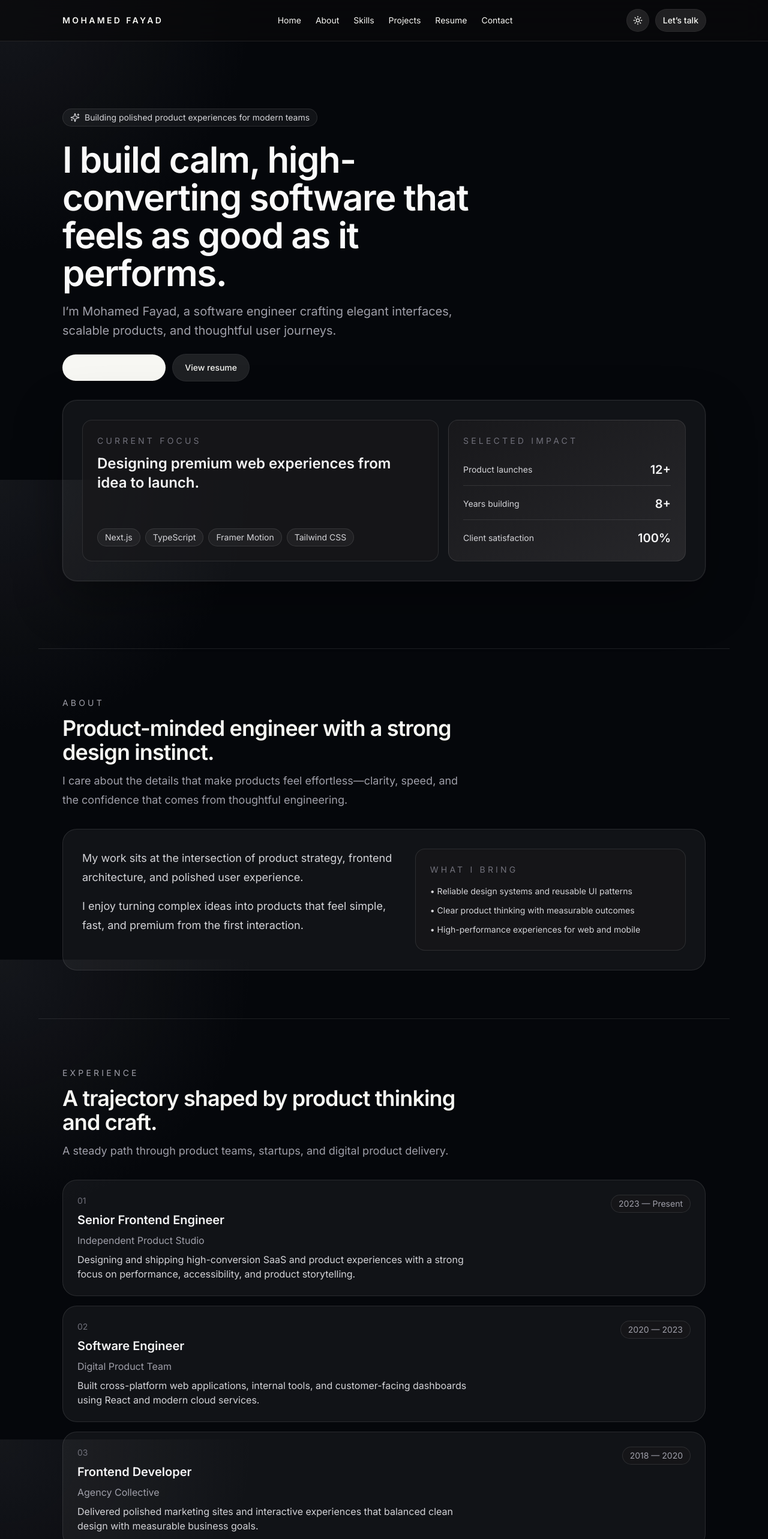
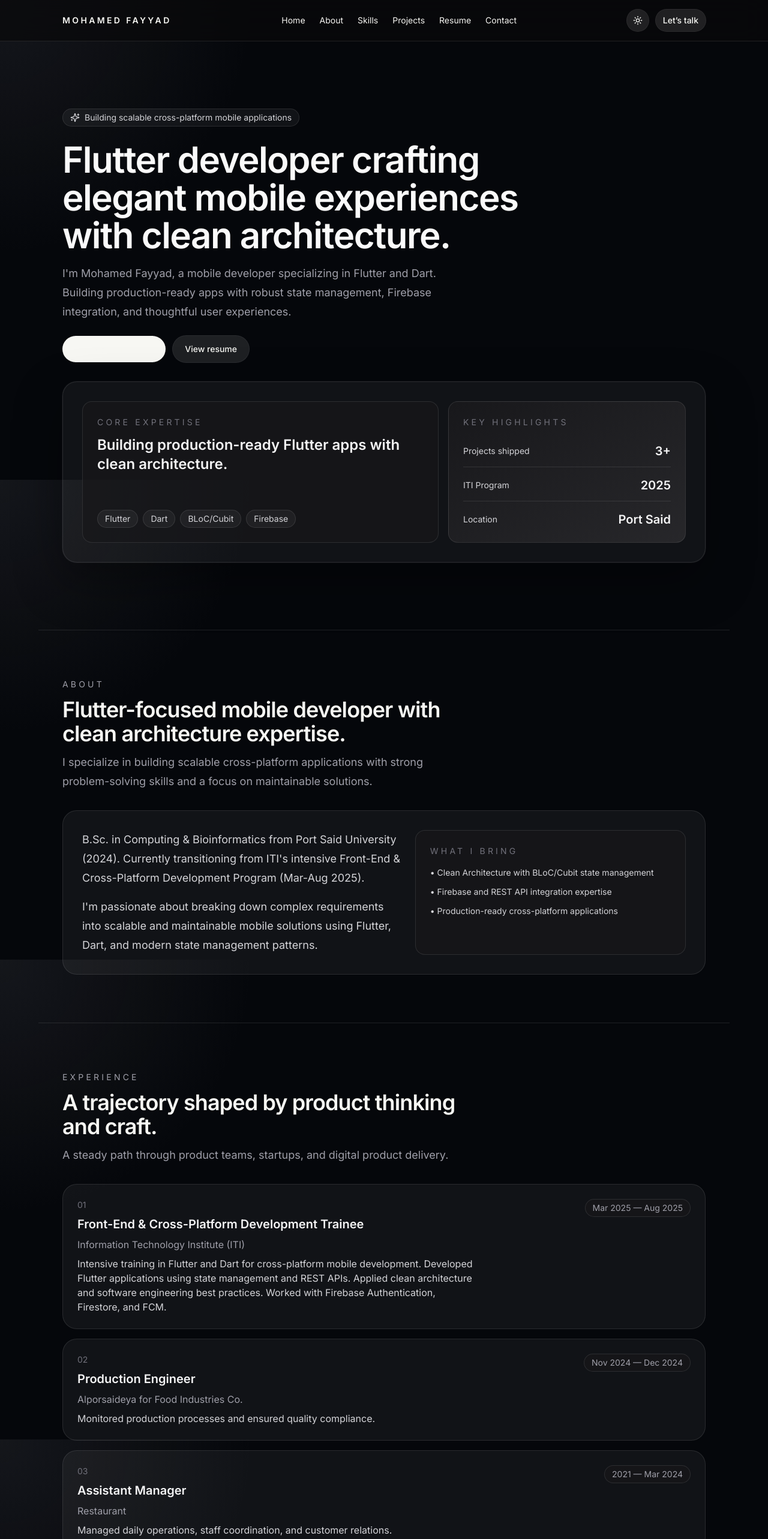
Before and after one commit to MohammadFayyad/portfolio, a Next.js app: page / in a window 1280 px wide. Shown: the top 2566 px of the page at 60% size. Built offline with nearby package versions, Linux system fonts and the light colour scheme.

Commit message:
fix: Update portfolio content with accurate Flutter developer info, CV data, and corrected contact details

```diff
--- a/src/app/layout.tsx
+++ b/src/app/layout.tsx
@@ -9,25 +9,25 @@ import { Navbar } from "@/components/sections/navbar";
 const inter = Inter({ subsets: ["latin"], variable: "--font-inter" });
 
 export const metadata: Metadata = {
-  metadataBase: new URL("https://fayad.site"),
+  metadataBase: new URL("https://mohamedgfyad.dev"),
   title: {
-    default: "Mohamed Fayad | Software Engineer",
-    template: "%s | Mohamed Fayad",
+    default: "Mohamed Fayyad | Flutter Mobile Developer — Flutter, Dart, Clean Architecture",
+    template: "%s | Mohamed Fayyad",
   },
   description:
-    "Software engineer crafting elegant web experiences, scalable products, and premium digital interfaces.",
-  keywords: ["software engineer", "frontend engineer", "next.js", "portfolio", "product engineer"],
+    "Flutter-focused mobile developer with expertise in cross-platform development, clean architecture, BLoC/Cubit state management, and Firebase integration. Port Said, Egypt.",
+  keywords: ["flutter developer", "mobile developer", "dart", "cross-platform", "BLoC", "Cubit", "clean architecture", "firebase", "portfolio", "egypt"],
   openGraph: {
-    title: "Mohamed Fayad | Software Engineer",
-    description: "Premium portfolio for a software engineer focused on product and frontend craftsmanship.",
-    url: "https://fayad.site",
-    siteName: "Mohamed Fayad",
+    title: "Mohamed Fayyad | Flutter Mobile Developer",
+    description: "Premium portfolio showcasing Flutter mobile development expertise and projects.",
+    url: "https://mohamedgfyad.dev",
+    siteName: "Mohamed Fayyad",
     type: "website",
   },
   twitter: {
     card: "summary_large_image",
-    title: "Mohamed Fayad | Software Engineer",
-    description: "Premium portfolio for a software engineer focused on product and frontend craftsmanship.",
+    title: "Mohamed Fayyad | Flutter Mobile Developer",
+    description: "Premium portfolio showcasing Flutter mobile development expertise and projects.",
   },
   icons: {
     icon: "/favicon.ico",
--- a/src/components/sections/about-section.tsx
+++ b/src/components/sections/about-section.tsx
@@ -4,25 +4,25 @@ export function AboutSection() {
     return (
         <Section
             eyebrow="About"
-            title="Product-minded engineer with a strong design instinct."
-            description="I care about the details that make products feel effortless—clarity, speed, and the confidence that comes from thoughtful engineering."
+            title="Flutter-focused mobile developer with clean architecture expertise."
+            description="I specialize in building scalable cross-platform applications with strong problem-solving skills and a focus on maintainable solutions."
             className="border-t border-white/10"
         >
             <div className="grid gap-6 rounded-3xl border border-white/10 bg-white/5 p-6 md:grid-cols-[1fr_0.85fr] md:p-8">
                 <div className="space-y-4 text-lg leading-8 text-zinc-300">
                     <p>
-                        My work sits at the intersection of product strategy, frontend architecture, and polished user experience.
+                        B.Sc. in Computing & Bioinformatics from Port Said University (2024). Currently transitioning from ITI's intensive Front-End & Cross-Platform Development Program (Mar-Aug 2025).
                     </p>
                     <p>
-                        I enjoy turning complex ideas into products that feel simple, fast, and premium from the first interaction.
+                        I'm passionate about breaking down complex requirements into scalable and maintainable mobile solutions using Flutter, Dart, and modern state management patterns.
                     </p>
                 </div>
                 <div className="rounded-2xl border border-white/10 bg-zinc-900/70 p-6">
                     <p className="text-sm uppercase tracking-[0.3em] text-zinc-500">What I bring</p>
                     <ul className="mt-4 space-y-3 text-sm text-zinc-300">
-                        <li>• Reliable design systems and reusable UI patterns</li>
-                        <li>• Clear product thinking with measurable outcomes</li>
-                        <li>• High-performance experiences for web and mobile</li>
+                        <li>• Clean Architecture with BLoC/Cubit state management</li>
+                        <li>• Firebase and REST API integration expertise</li>
+                        <li>• Production-ready cross-platform applications</li>
                     </ul>
                 </div>
             </div>
--- a/src/components/sections/hero-section.tsx
+++ b/src/components/sections/hero-section.tsx
@@ -17,14 +17,14 @@ export function HeroSection() {
             >
                 <div className="inline-flex w-fit items-center gap-2 rounded-full border border-white/10 bg-white/5 px-3 py-1 text-sm text-zinc-300">
                     <Sparkles className="h-4 w-4" />
-                    Building polished product experiences for modern teams
+                    Building scalable cross-platform mobile applications
                 </div>
                 <div className="space-y-4">
                     <h1 className="text-4xl font-semibold tracking-tight text-zinc-50 sm:text-6xl sm:leading-[1.05]">
-                        I build calm, high-converting software that feels as good as it performs.
+                        Flutter developer crafting elegant mobile experiences with clean architecture.
                     </h1>
-                    <p className="max-w-2xl text-lg leading-8 text-zinc-400 sm:text-xl">
-                        I’m Mohamed Fayad, a software engineer crafting elegant interfaces, scalable products, and thoughtful user journeys.
+                    <p className="max-w-2xl text-lg leading-8 text-zinc-400 sm:text/xl">
+                        I'm Mohamed Fayyad, a mobile developer specializing in Flutter and Dart. Building production-ready apps with robust state management, Firebase integration, and thoughtful user experiences.
                     </p>
                 </div>
                 <div className="flex flex-wrap gap-3">
@@ -42,11 +42,11 @@ export function HeroSection() {
             <div className="grid gap-4 rounded-3xl border border-white/10 bg-white/5 p-6 shadow-[0_0_0_1px_rgba(255,255,255,0.04),0_30px_80px_rgba(0,0,0,0.35)] md:grid-cols-[1.2fr_0.8fr] md:p-8">
                 <div className="flex flex-col justify-between gap-6 rounded-2xl border border-white/10 bg-zinc-900/70 p-6">
                     <div>
-                        <p className="text-sm uppercase tracking-[0.3em] text-zinc-500">Current focus</p>
-                        <h2 className="mt-3 text-2xl font-semibold text-zinc-100">Designing premium web experiences from idea to launch.</h2>
+                        <p className="text-sm uppercase tracking-[0.3em] text-zinc-500">Core expertise</p>
+                        <h2 className="mt-3 text-2xl font-semibold text-zinc-100">Building production-ready Flutter apps with clean architecture.</h2>
                     </div>
                     <div className="flex flex-wrap gap-2">
-                        {['Next.js', 'TypeScript', 'Framer Motion', 'Tailwind CSS'].map((item) => (
+                        {['Flutter', 'Dart', 'BLoC/Cubit', 'Firebase'].map((item) => (
                             <span key={item} className="rounded-full border border-white/10 bg-white/5 px-3 py-1 text-sm text-zinc-300">
                                 {item}
                             </span>
@@ -54,19 +54,19 @@ export function HeroSection() {
                     </div>
                 </div>
                 <div className="rounded-2xl border border-white/10 bg-gradient-to-br from-zinc-900 to-zinc-800 p-6">
-                    <p className="text-sm uppercase tracking-[0.3em] text-zinc-500">Selected impact</p>
+                    <p className="text-sm uppercase tracking-[0.3em] text-zinc-500">Key highlights</p>
                     <div className="mt-6 space-y-4 text-sm text-zinc-300">
                         <div className="flex items-center justify-between border-b border-white/10 pb-3">
-                            <span>Product launches</span>
-                            <span className="text-xl font-semibold text-zinc-100">12+</span>
+                            <span>Projects shipped</span>
+                            <span className="text-xl font-semibold text-zinc-100">3+</span>
                         </div>
                         <div className="flex items-center justify-between border-b border-white/10 pb-3">
-                            <span>Years building</span>
-                            <span className="text-xl font-semibold text-zinc-100">8+</span>
+                            <span>ITI Program</span>
+                            <span className="text-xl font-semibold text-zinc-100">2025</span>
                         </div>
                         <div className="flex items-center justify-between">
-                            <span>Client satisfaction</span>
-                            <span className="text-xl font-semibold text-zinc-100">100%</span>
+                            <span>Location</span>
+                            <span className="text-xl font-semibold text-zinc-100">Port Said</span>
                         </div>
                     </div>
                 </div>
--- a/src/constants/site.ts
+++ b/src/constants/site.ts
@@ -1,11 +1,12 @@
 export const siteConfig = {
-  name: "Mohamed Fayad",
-  title: "Software Engineer",
-  domain: "https://fayad.site",
-  email: "mohamed@fayad.site",
-  location: "Cairo, Egypt",
+  name: "Mohamed Fayyad",
+  title: "Flutter Mobile Developer",
+  domain: "https://mohamedgfyad.dev",
+  email: "mohamedgfyad@gmail.com",
+  phone: "+20 102 907 6345",
+  location: "Port Said, Egypt — Ready to relocate",
   description:
-    "I design and build polished digital products with a strong focus on product thinking, performance, and thoughtful user experience.",
+    "Flutter-focused mobile developer experienced in building scalable cross-platform applications. Strong background in Dart, Flutter, state management, clean architecture, and API integration.",
   navItems: [
     { label: "Home", href: "/" },
     { label: "About", href: "/about" },
--- a/src/data/content.ts
+++ b/src/data/content.ts
@@ -2,87 +2,87 @@ import type { ExperienceItem, ProjectItem, ResumeItem, SkillGroup } from "@/type
 
 export const experience: ExperienceItem[] = [
   {
-    title: "Senior Frontend Engineer",
-    company: "Independent Product Studio",
-    period: "2023 — Present",
+    title: "Front-End & Cross-Platform Development Trainee",
+    company: "Information Technology Institute (ITI)",
+    period: "Mar 2025 — Aug 2025",
     description:
-      "Designing and shipping high-conversion SaaS and product experiences with a strong focus on performance, accessibility, and product storytelling.",
+      "Intensive training in Flutter and Dart for cross-platform mobile development. Developed Flutter applications using state management and REST APIs. Applied clean architecture and software engineering best practices. Worked with Firebase Authentication, Firestore, and FCM.",
   },
   {
-    title: "Software Engineer",
-    company: "Digital Product Team",
-    period: "2020 — 2023",
+    title: "Production Engineer",
+    company: "Alporsaideya for Food Industries Co.",
+    period: "Nov 2024 — Dec 2024",
     description:
-      "Built cross-platform web applications, internal tools, and customer-facing dashboards using React and modern cloud services.",
+      "Monitored production processes and ensured quality compliance.",
   },
   {
-    title: "Frontend Developer",
-    company: "Agency Collective",
-    period: "2018 — 2020",
+    title: "Assistant Manager",
+    company: "Restaurant",
+    period: "2021 — Mar 2024",
     description:
-      "Delivered polished marketing sites and interactive experiences that balanced clean design with measurable business goals.",
+      "Managed daily operations, staff coordination, and customer relations.",
   },
 ];
 
 export const skillGroups: SkillGroup[] = [
   {
-    title: "Frontend",
-    items: ["React", "Next.js", "JavaScript", "TypeScript", "Tailwind CSS"],
+    title: "Languages",
+    items: ["Dart", "JavaScript", "C/C++", "SQL", "HTML/CSS"],
   },
   {
-    title: "Mobile",
-    items: ["Flutter", "Dart"],
+    title: "Mobile & Frameworks",
+    items: ["Flutter", "React", "Firebase", "Supabase"],
   },
   {
-    title: "Backend",
-    items: ["Node.js", "Express", "REST APIs"],
+    title: "State Management & Architecture",
+    items: ["BLoC/Cubit", "Provider", "Clean Architecture", "GoRouter"],
   },
   {
-    title: "Database",
-    items: ["SQL", "Firebase", "Supabase"],
+    title: "Backend & APIs",
+    items: ["REST APIs", "Dio", "Retrofit", "Firebase Auth & Firestore"],
   },
   {
-    title: "DevOps",
-    items: ["Git", "GitHub", "Docker", "Linux"],
+    title: "Storage & Notifications",
+    items: ["SQLite", "Hive", "SharedPreferences", "FCM", "Local Notifications"],
   },
   {
-    title: "Tools",
-    items: ["VS Code", "Figma", "Power BI", "Excel", "Zabbix"],
+    title: "Tools & Platforms",
+    items: ["Git", "GitHub", "Postman", "Android Studio", "VS Code", "Figma"],
   },
 ];
 
 export const projects: ProjectItem[] = [
   {
-    title: "Northstar Analytics",
+    title: "Flutter E-Commerce Mobile App",
     description:
-      "A premium analytics workspace for growth teams with elegant reporting patterns and proactive insights.",
-    stack: ["Next.js", "TypeScript", "Tailwind CSS", "Supabase"],
-    github: "https://github.com",
-    demo: "https://example.com",
+      "Production-ready e-commerce mobile application with product listing and cart management. Applied Clean Architecture with feature-based modular structure and robust state management using BLoC/Cubit.",
+    stack: ["Flutter", "Dart", "BLoC/Cubit", "Dio", "Clean Architecture"],
+    github: "https://github.com/MohammadFayyad",
+    demo: "https://github.com/MohammadFayyad",
     image: "/project-1.svg",
   },
   {
-    title: "Orbit Commerce",
+    title: "Order Tracking Mobile App",
     description:
-      "A modern commerce experience designed to feel fast, focused, and trustworthy from the very first interaction.",
-    stack: ["React", "Node.js", "Firebase", "Stripe"],
-    github: "https://github.com",
-    demo: "https://example.com",
+      "Real-time order tracking application with map visualization. Integrated Google Maps to track delivery progress and implemented push notifications using Firebase Cloud Messaging (FCM).",
+    stack: ["Flutter", "Dart", "Google Maps", "Firebase", "FCM"],
+    github: "https://github.com/MohammadFayyad",
+    demo: "https://github.com/MohammadFayyad",
     image: "/project-2.svg",
   },
   {
-    title: "Signal Studio",
+    title: "Kheirak Platform (ITI Graduation Project)",
     description:
-      "A lightweight product studio platform that turns complicated workflows into calm, intuitive operations.",
-    stack: ["Flutter", "Dart", "REST APIs", "SQL"],
-    github: "https://github.com",
-    demo: "https://example.com",
+      "Multi-role donation and coupon management platform with role-based access control. Implemented Firebase Authentication and real-time data synchronization using Cloud Firestore with full Arabic RTL support.",
+    stack: ["React", "Firebase", "Firestore", "RTL", "Role-Based Access"],
+    github: "https://github.com/MohammadFayyad",
+    demo: "https://github.com/MohammadFayyad",
     image: "/project-3.svg",
   },
 ];
 
 export const resumeHighlights: ResumeItem[] = [
-  { label: "Specialty", value: "Frontend architecture and product design" },
-  { label: "Focus", value: "Performance, accessibility, and product clarity" },
-  { label: "Availability", value: "Open for freelance and full-time roles" },
+  { label: "Specialty", value: "Flutter mobile development and cross-platform applications" },
+  { label: "Focus", value: "Clean architecture, state management, and scalable solutions" },
+  { label: "Location", value: "Port Said, Egypt — Ready to relocate" },
 ];
```
Also changed, not shown: src/components/sections/contact-section.tsx (+6 -6 lines), 1 other file (tests, documents, lock files or other folders).
